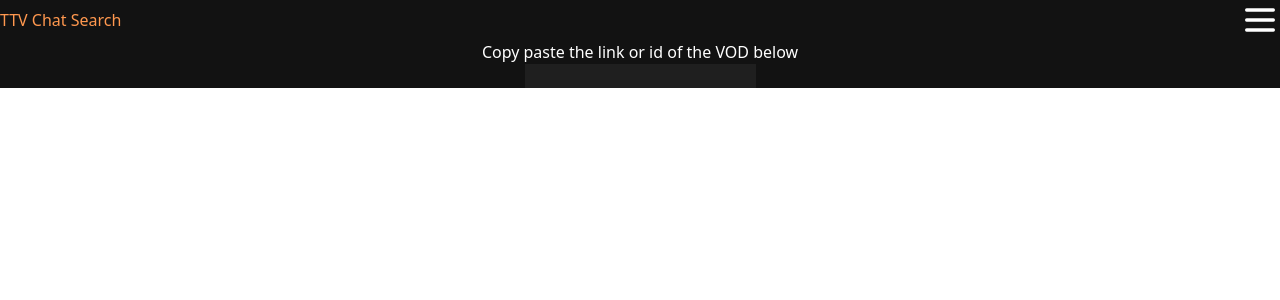
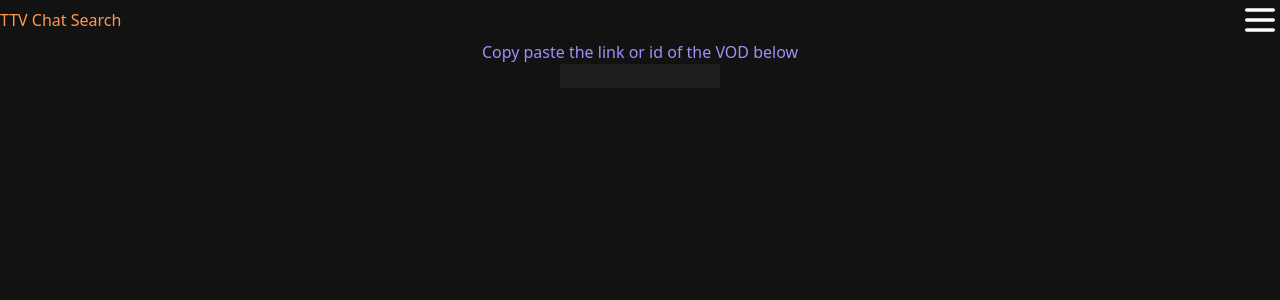
Before and after one commit to sz-sebestyen/ttv-chat-search, a React (Create React App) app in the folder frontend/: page / in a window 1280 px wide. Shown: the top 300 px of the page. Built offline with nearby package versions, Linux system fonts and the light colour scheme; no server answers.

Commit message:
Add tailwind colors

```diff
--- a/frontend/src/App.css
+++ /dev/null
@@ -1,3 +0,0 @@
-.App {
-  text-align: center;
-}
--- a/frontend/src/App.jsx
+++ b/frontend/src/App.jsx
@@ -1,10 +1,9 @@
-import "./App.css";
 import Router from "./pages/Router";
 import IconTheme from "./components/IconTheme";
 
 function App() {
   return (
-    <div className="App bg-background text-white">
+    <div className="App bg-background text-white h-screen">
       <IconTheme>
         <Router />
       </IconTheme>
--- a/frontend/src/index.css
+++ b/frontend/src/index.css
@@ -580,6 +580,14 @@ video {
   display: flex;
 }
 
+.h-screen {
+  height: 100vh;
+}
+
+.w-40 {
+  width: 10rem;
+}
+
 .items-center {
   align-items: center;
 }
@@ -592,6 +600,10 @@ video {
   overflow: hidden;
   text-overflow: ellipsis;
   white-space: nowrap;
+}
+
+.rounded-sm {
+  border-radius: 0.125rem;
 }
 
 .border {
@@ -608,6 +620,10 @@ video {
   background-color: rgba(31, 31, 31, var(--tw-bg-opacity));
 }
 
+.text-center {
+  text-align: center;
+}
+
 .text-white {
   --tw-text-opacity: 1;
   color: rgba(255, 255, 255, var(--tw-text-opacity));
@@ -617,3 +633,8 @@ video {
   --tw-text-opacity: 1;
   color: rgba(255, 152, 79, var(--tw-text-opacity));
 }
+
+.text-violet-400 {
+  --tw-text-opacity: 1;
+  color: rgba(167, 139, 250, var(--tw-text-opacity));
+}
--- a/frontend/src/pages/Home.jsx
+++ b/frontend/src/pages/Home.jsx
@@ -26,11 +26,13 @@ function Home() {
   };
 
   return (
-    <div>
-      <p className="">Copy paste the link or id of the VOD below</p>
+    <div className="text-center">
+      <p className="text-violet-400">
+        Copy paste the link or id of the VOD below
+      </p>
       <input
         type="text"
-        className="bg-surface"
+        className="bg-surface rounded-sm w-40"
         value={input}
         onChange={storeInput}
       />
--- a/frontend/tailwind.config.js
+++ b/frontend/tailwind.config.js
@@ -1,3 +1,5 @@
+const colors = require("tailwindcss/colors");
+
 module.exports = {
   mode: "jit",
   purge: [
@@ -15,6 +17,7 @@ module.exports = {
         secondary: "#4BB0DB",
         background: "#121212",
         surface: "#1F1F1F",
+        violet: colors.violet,
       },
     },
   },
```
